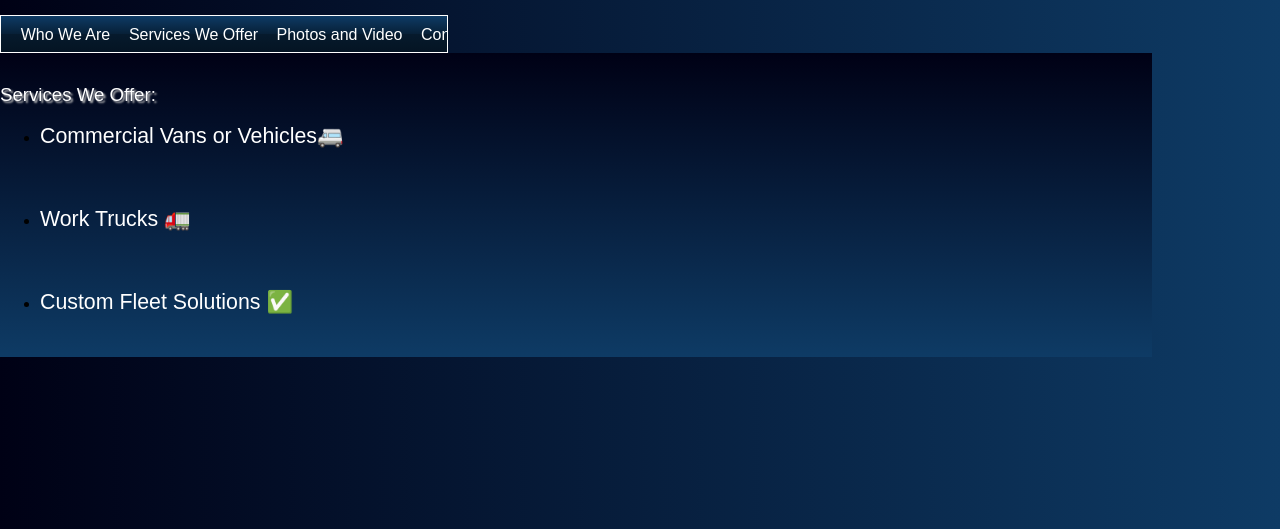
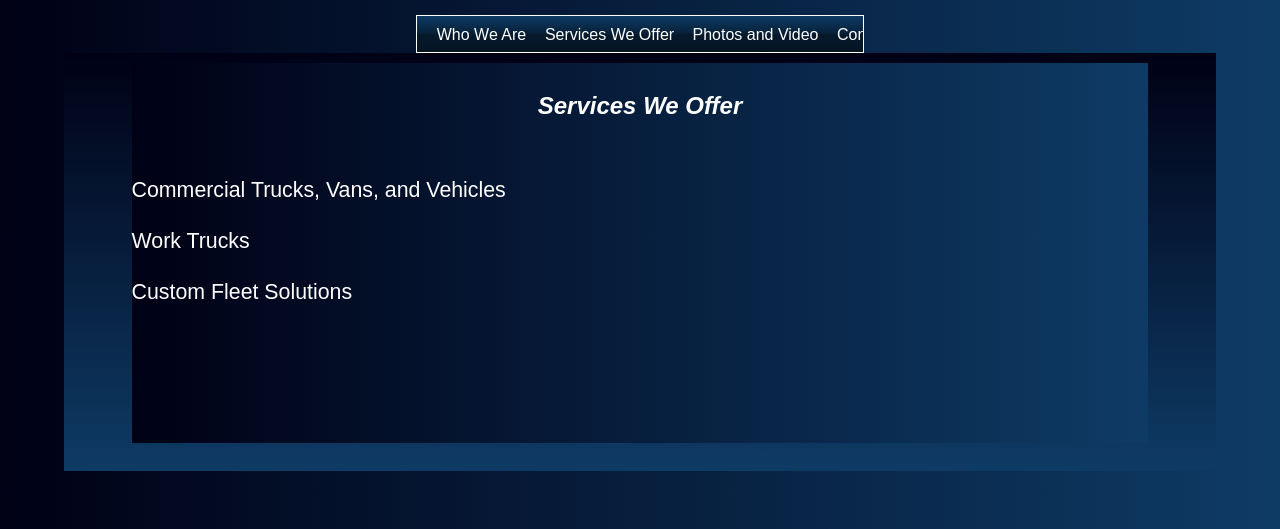
Before and after one commit to SMBFenton56/SFS, a plain HTML site: page services.html in a window 1280 px wide. Shown: the part 271-800 px from the top of the page. Drawn offline with Linux system fonts and the light colour scheme.

Commit message:
Add files via upload

```diff
--- a/services.html
+++ b/services.html
@@ -11,14 +11,16 @@
 <div class="textstyle1">
 <a href="index.html"><img src="rc_images/semofleetlogo1080.jpg" width="1024" height="390" id="img_3c70b732" alt="" title="" border="0" /></a>  </div>
 <div class="textstyle2">
-<span class="textstyle3"><br/></span><div id="menu_12dc9f48"><div  class="menuholder1"><a href="javascript:void(0);">
+<span class="textstyle3"><br/></span>  </div>
+<div class="textstyle1">
+<div id="menu_12dc9f48"><div  class="menuholder1"><a href="javascript:void(0);">
 	<div id="menuentry_24ad08ac"  class="menustyle1 menu_12dc9f48_mainMenuEntry mobileEntry">
 		<div class="menuentry_text1">
   <span class="textstyle4">&#8801;</span>
 		</div>
 	</div>
 </a>
-<a href="whoweare.html" style="text-decoration:none">
+<a href="index.html" style="text-decoration:none">
 	<div id="menuentry_3b4af324"  class="menustyle2 menu_12dc9f48_mainMenuEntry normalEntry">
 		<div class="menuentry_text2">
   <span class="textstyle5">Who We Are</span>
@@ -51,7 +53,7 @@
 	<script type="text/javascript">
 		var js_menu_12dc9f48= new wsp_menu('menu_12dc9f48', 'menu_12dc9f48', 10, null, true);
 
-		js_menu_12dc9f48.createMenuForItem('menuentry_24ad08ac', ["  <span class=\"textstyle6\">Who We Are</span> ", 'whoweare.html', '',
+		js_menu_12dc9f48.createMenuForItem('menuentry_24ad08ac', ["  <span class=\"textstyle6\">Who We Are</span> ", 'index.html', '',
 		                                   "  <span class=\"textstyle6\">Services We Offer</span> ", 'services.html', '',
 		                                   "  <span class=\"textstyle6\">Photos and Video</span> ", 'media.html', '',
 		                                   "  <span class=\"textstyle6\">Contact Us</span> ", 'contact.html', '']);
@@ -62,23 +64,15 @@
 
 	</script>
 </div></div><div  id="placeh_91ac625" >
+  <div class="textstyle1">
+<div id="container_4473df6d"><div id="container_4473df6d_padding" ><div class="textstyle1"><div id="container_42a8e7dd"><div class="textstyle1"><span class="textstyle7"><br/>Services We Offer<br/><br/></span></div>
+<div class="textstyle2"><div id="container_3f2be38f"><div id="container_3f2be38f_padding" ><div class="textstyle2"><div id="container_4c93732e"><div class="textstyle2"></div>
+</div></div>
+<div style="clear:both"></div></div></div><span class="textstyle8"><br/></span><span class="textstyle9">Commercial Trucks, Vans, and Vehicles<br/><br/>Work Trucks<br/><br/>Custom Fleet Solutions<br/></span><span class="textstyle8"><br/></span><span class="textstyle10"><br/><br/><br/><br/><br/><br/></span></div>
+</div></div>
+<div style="clear:both"></div></div></div>    </div>
   <div class="textstyle2">
-<span class="textstyle7"><br/></span><span class="textstyle8">Services We Offer:</span><span class="textstyle9"><br/></span>    <ul id="ul_42787e73" class="ulstyle1">
-      <li><span class="textstyle9">Commercial Vans or Vehicles&#128656;</span>        </li>
-      </ul>
-    <span class="textstyle9">&nbsp;</span>
-    <ul id="ul_4c60c1f9" class="ulstyle1">
-      <li>        <span class="textstyle9">Work Trucks &#128667;</span>
-        </li>
-      </ul>
-    <span class="textstyle9">&nbsp;</span>
-    <ul id="ul_688e5a48" class="ulstyle1">
-      <li>        <span class="textstyle9">Custom Fleet Solutions &#9989;</span>
-        </li>
-      </ul>
-    <span class="textstyle9">&nbsp;</span>
-    <span class="textstyle10"><br/></span>
-    </div>
+<span class="textstyle11"><br/></span>    </div>
 </div>
   </div>
 </body>
```
